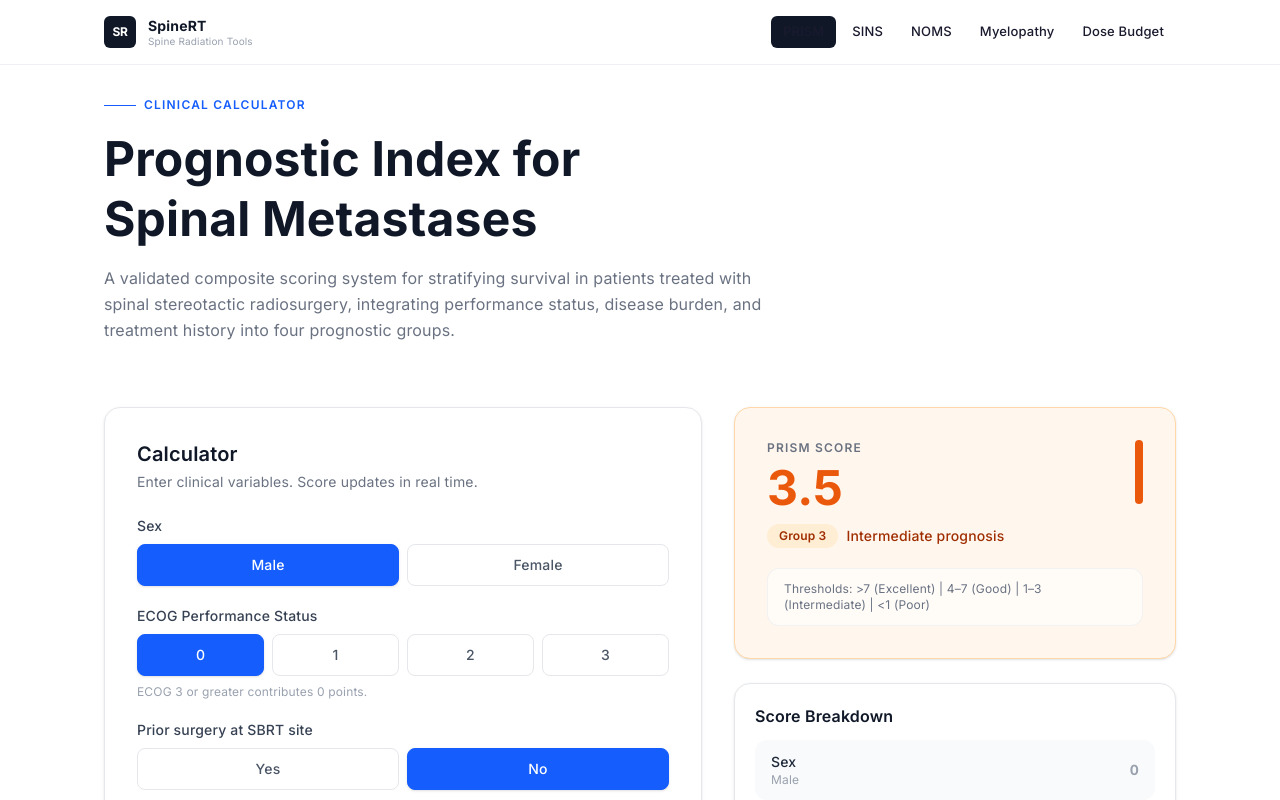
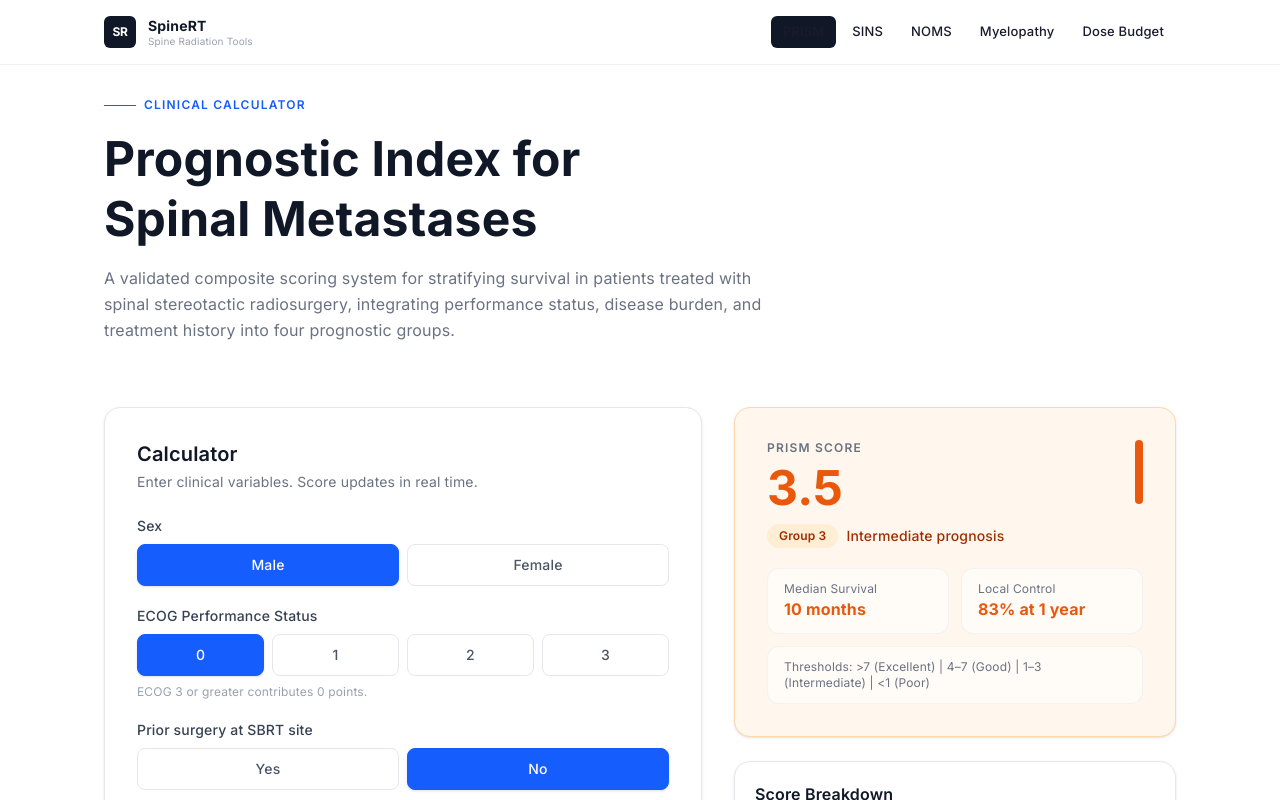
Before and after one commit to kabsam549-bot/spine-hub, a Next.js app: page /prism in a window 1280 px wide. Shown: the top 800 px of the page. Built offline with nearby package versions, Linux system fonts and the light colour scheme.

Commit message:
feat: PRISM outcome data, myelopathy legacy banner
- PRISM: add median survival & local control rates per prognostic group
- Myelopathy: add legacy/reference tool banner, recommend Dose Budget instead
- SINS/NOMS: verified meeting all kickoff specs

```diff
--- a/src/app/myelopathy/page.tsx
+++ b/src/app/myelopathy/page.tsx
@@ -167,8 +167,26 @@ export default function MyelopathyPage() {
         </p>
       </section>
 
+      {/* Legacy Tool Banner */}
+      <div className="rounded-2xl border-2 border-amber-200 bg-amber-50 p-6 fade-in-up fade-delay-1">
+        <div className="flex items-start gap-4">
+          <div className="flex-shrink-0 mt-0.5">
+            <svg className="h-6 w-6 text-amber-600" fill="none" viewBox="0 0 24 24" stroke="currentColor">
+              <path strokeLinecap="round" strokeLinejoin="round" strokeWidth={2} d="M13 16h-1v-4h-1m1-4h.01M21 12a9 9 0 11-18 0 9 9 0 0118 0z" />
+            </svg>
+          </div>
+          <div className="flex-1">
+            <h3 className="text-base font-semibold text-amber-900">Legacy Reference Tool</h3>
+            <p className="mt-2 text-sm text-amber-800 leading-relaxed">
+              Historically, the Nieder myelopathy risk calculator was used to estimate spinal cord reirradiation tolerance. See referenced papers below.
+              The <a href="/dose-budget" className="font-medium underline hover:text-amber-900">Dose Budget calculator</a> is recommended for clinical use.
+            </p>
+          </div>
+        </div>
+      </div>
+
       {/* Calculator */}
-      <section className="grid gap-8 lg:grid-cols-[1.15fr_0.85fr] fade-in-up fade-delay-1">
+      <section className="grid gap-8 lg:grid-cols-[1.15fr_0.85fr] fade-in-up fade-delay-2">
         <div className="rounded-2xl border border-gray-200 bg-white p-6 sm:p-8 shadow-sm">
           <div className="flex items-center justify-between">
             <div>
@@ -351,7 +369,7 @@ export default function MyelopathyPage() {
       </section>
 
       {/* About */}
-      <section className="rounded-2xl border border-gray-200 bg-gray-50 p-8 sm:p-10 fade-in-up fade-delay-2">
+      <section className="rounded-2xl border border-gray-200 bg-gray-50 p-8 sm:p-10 fade-in-up fade-delay-3">
         <h2 className="text-xl font-semibold text-gray-900">About This Calculator</h2>
         <div className="mt-4 space-y-4 text-sm leading-relaxed text-gray-600">
           <p>
--- a/src/app/prism/page.tsx
+++ b/src/app/prism/page.tsx
@@ -58,10 +58,50 @@ const scoreFromInput = (i: PRISMInput) => {
 };
 
 const groupFromScore = (score: number) => {
-  if (score > 7) return { group: "Group 1", prognosis: "Excellent", color: "#16a34a", bg: "bg-green-50", border: "border-green-200", text: "text-green-800", chip: "bg-green-100 text-green-800" };
-  if (score >= 4) return { group: "Group 2", prognosis: "Good", color: "#ca8a04", bg: "bg-yellow-50", border: "border-yellow-200", text: "text-yellow-800", chip: "bg-yellow-100 text-yellow-800" };
-  if (score >= 1) return { group: "Group 3", prognosis: "Intermediate", color: "#ea580c", bg: "bg-orange-50", border: "border-orange-200", text: "text-orange-800", chip: "bg-orange-100 text-orange-800" };
-  return { group: "Group 4", prognosis: "Poor", color: "#dc2626", bg: "bg-red-50", border: "border-red-200", text: "text-red-800", chip: "bg-red-100 text-red-800" };
+  if (score > 7) return {
+    group: "Group 1",
+    prognosis: "Excellent",
+    medianSurvival: "34 months",
+    localControl: "92% at 1 year",
+    color: "#16a34a",
+    bg: "bg-green-50",
+    border: "border-green-200",
+    text: "text-green-800",
+    chip: "bg-green-100 text-green-800"
+  };
+  if (score >= 4) return {
+    group: "Group 2",
+    prognosis: "Good",
+    medianSurvival: "18 months",
+    localControl: "88% at 1 year",
+    color: "#ca8a04",
+    bg: "bg-yellow-50",
+    border: "border-yellow-200",
+    text: "text-yellow-800",
+    chip: "bg-yellow-100 text-yellow-800"
+  };
+  if (score >= 1) return {
+    group: "Group 3",
+    prognosis: "Intermediate",
+    medianSurvival: "10 months",
+    localControl: "83% at 1 year",
+    color: "#ea580c",
+    bg: "bg-orange-50",
+    border: "border-orange-200",
+    text: "text-orange-800",
+    chip: "bg-orange-100 text-orange-800"
+  };
+  return {
+    group: "Group 4",
+    prognosis: "Poor",
+    medianSurvival: "4 months",
+    localControl: "76% at 1 year",
+    color: "#dc2626",
+    bg: "bg-red-50",
+    border: "border-red-200",
+    text: "text-red-800",
+    chip: "bg-red-100 text-red-800"
+  };
 };
 
 const contributionsFromInput = (i: PRISMInput) => [
@@ -205,7 +245,17 @@ export default function PRISMPage() {
               </div>
               <div className="h-16 w-2 rounded-full" style={{ backgroundColor: group.color }} />
             </div>
-            <div className="mt-5 rounded-xl bg-white/60 border border-gray-200/50 px-4 py-3 text-xs text-gray-500">
+            <div className="mt-5 grid sm:grid-cols-2 gap-3">
+              <div className="rounded-xl bg-white/60 border border-gray-200/50 px-4 py-3">
+                <p className="text-xs text-gray-500">Median Survival</p>
+                <p className="text-base font-bold" style={{ color: group.color }}>{group.medianSurvival}</p>
+              </div>
+              <div className="rounded-xl bg-white/60 border border-gray-200/50 px-4 py-3">
+                <p className="text-xs text-gray-500">Local Control</p>
+                <p className="text-base font-bold" style={{ color: group.color }}>{group.localControl}</p>
+              </div>
+            </div>
+            <div className="mt-3 rounded-xl bg-white/60 border border-gray-200/50 px-4 py-3 text-xs text-gray-500">
               Thresholds: &gt;7 (Excellent) | 4&ndash;7 (Good) | 1&ndash;3 (Intermediate) | &lt;1 (Poor)
             </div>
           </div>
```
Also changed, not shown: 1 other file (tests, documents, lock files or other folders).
